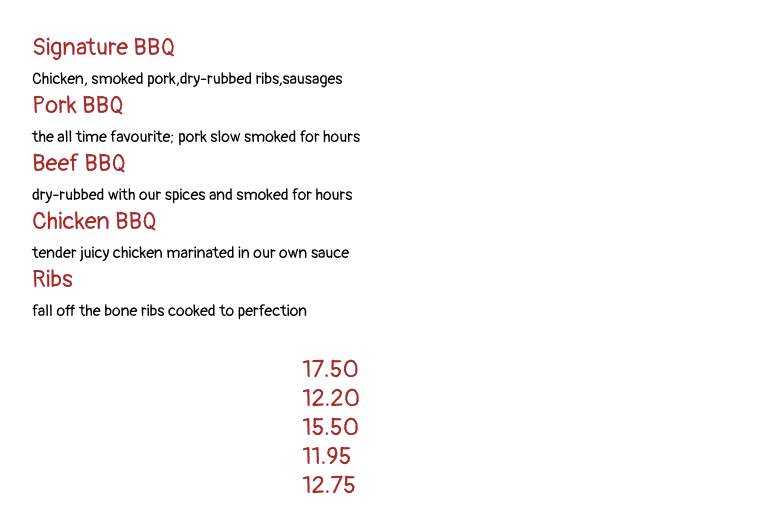
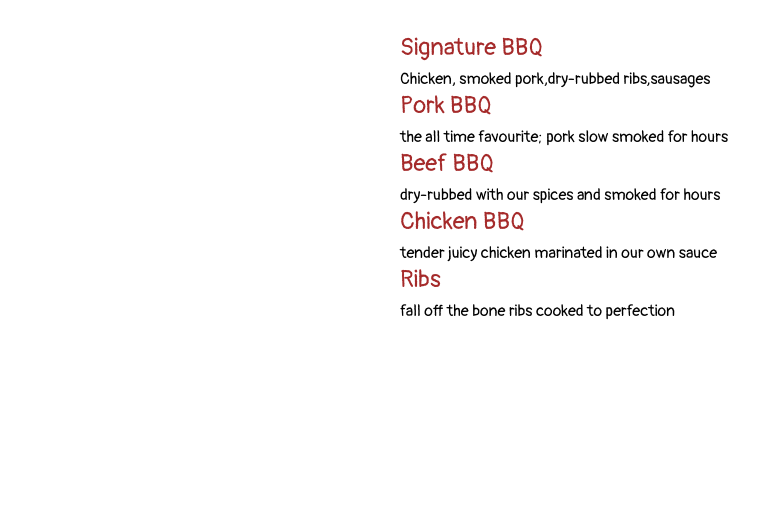
Before and after one commit to barrywaldron/ultimate-bbq-menu, a website: page index.html in a window 1280 px wide. Shown: the part 295-811 px from the top of the page, without its empty margins (126-885 px from the left). Drawn offline with Linux system fonts and the light colour scheme.

Commit message:
position

```diff
--- a/index.html
+++ b/index.html
@@ -85,24 +85,7 @@
             </a>
            </li>
         </ul>
-        <ul
-            class="price">
-          <Li>
-            17.50
-          </Li>
-          <li>
-            12.20
-          </li>
-          <li>
-            15.50
-          </li>
-          <li>
-            11.95
-          </li>
-          <li>
-            12.75
-          </li>
-        </ul>
+
       </div>
 
 
--- a/style.css
+++ b/style.css
@@ -31,13 +31,12 @@ a {
   color: #000;
 }
 .menu-items {
- position: absolute;
- padding-left: 50px;
+ display: flex;
+ flex-direction: column;
+ align-items: center;
+
 
 }
 .items {
   position: relative;
 }
-.price {
-  float: right;
-}
```
